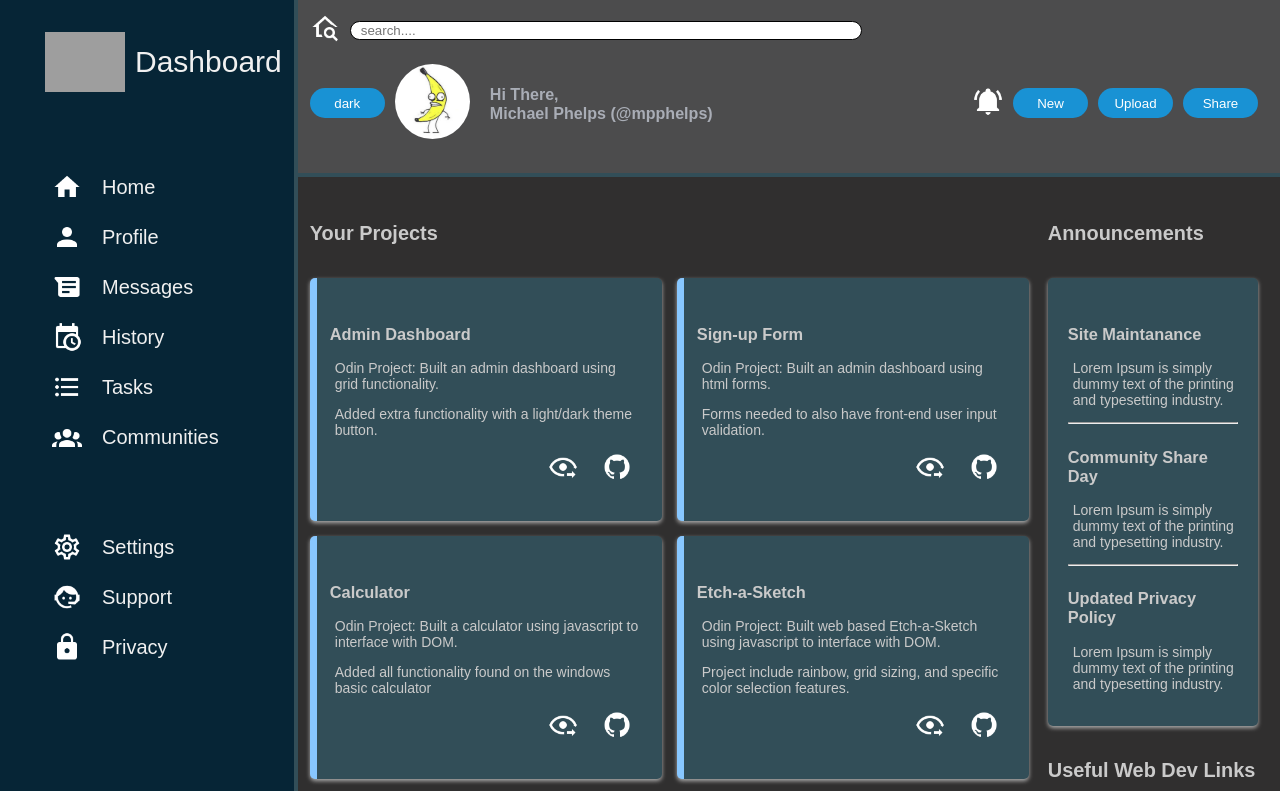
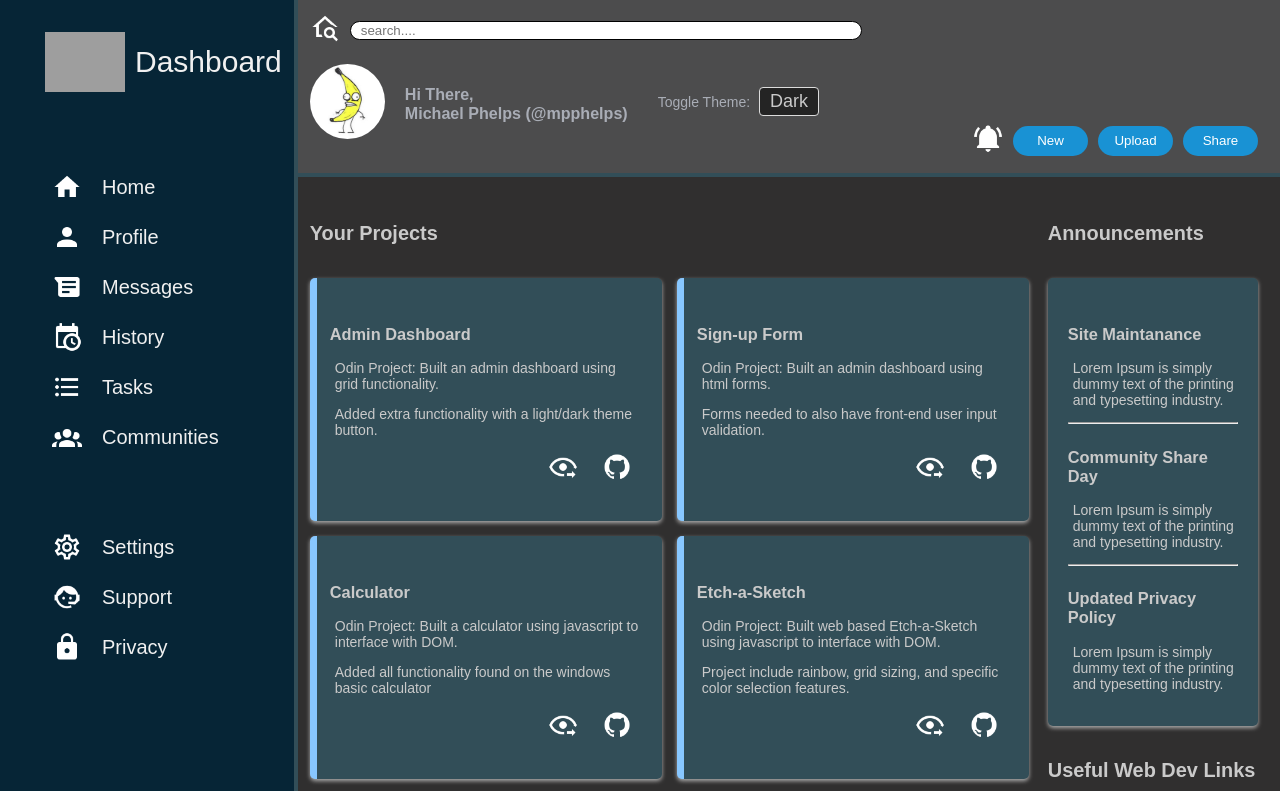
Before and after one commit to mpphelps/Admin-Dashboard, a plain HTML site: page index.html in a window 1280 px wide. Shown: the top 791 px of the page. Drawn offline with Linux system fonts and the light colour scheme; grey boxes are pictures that could not be loaded.

Commit message:
fixed theme toggle button

```diff
--- a/index.html
+++ b/index.html
@@ -78,13 +78,14 @@
 
                 </div>
 
-                <div class="header-flex-box">
-                    <div><button class="theme-toggle-btn"><span class='theme-name'>light</span></button></div>
+                <div class="header-flex-box" style="flex: 1 1 auto;">
+
                     <div><img src="images/Banana.png" alt="my logo" id="my-logo"/></div>
 
                     <div>
                         <h6>Hi There,<br>Michael Phelps (@mpphelps)</h6>
                     </div>
+                    <div style="margin-left: 30px; font-size: 14px;">Toggle Theme: <button class="theme-toggle-btn"><span class='theme-name'>Light</span></button></div>
 
                     <div class="header-buttons">
                         <div><a><img src="images/bell-ring.png" alt="bell-ring.svg" id="bell-ring-img"></a></div>
--- a/scripts.js
+++ b/scripts.js
@@ -1,6 +1,6 @@
 function setTheme() {
     const root = document.documentElement;
-    const newTheme = root.className === 'dark' ? 'light' : 'dark';
+    const newTheme = root.className === 'Dark' ? 'Light' : 'Dark';
     root.className = newTheme;
 
     document.querySelector('.theme-name').textContent = newTheme;
--- a/styles.css
+++ b/styles.css
@@ -1,4 +1,4 @@
-:root.dark {
+:root.Dark {
     --grid-gap-color: rgb(50, 78, 88);
     --dash-bg-color: #062536;
     --dash-txt-color: rgb(169, 173, 182);
@@ -15,7 +15,7 @@
     --project-tile-color: rgb(50, 78, 88);
   }
 
-:root.light {
+:root.Light {
     --grid-gap-color: skyblue;
     --dash-bg-color: #1992d4;
     --dash-txt-color: #ddd;
@@ -115,6 +115,8 @@ body {
     grid-area: 1 / 2 / 2 / 3;
     background-color: var(--header-bg-color);
     color: var(--header-txt-color);
+    display: flex;
+    flex-direction: column;
 }
 
 .header-flex-box {
@@ -141,6 +143,7 @@ body {
     display: flex;
     flex-direction: row;
     margin-left: auto;
+    align-self: end;
 }
 
 #search-img, #bell-ring-img {
@@ -246,6 +249,18 @@ p {
     margin-left: 5px;
 }
 
+.theme-toggle-btn {
+    background-color: var(--color-btn-bg);
+    border: var(--border-btn);
+    font-size: 1.125rem;
+    margin-left: 5px;
+    padding: 3px 10px;
+    border-radius: 4px;
+    width: auto;
+    height: auto;
+    color: var(--color-base-text);
+}
+
 button {
     color: white;
     font-weight: 500;
```
